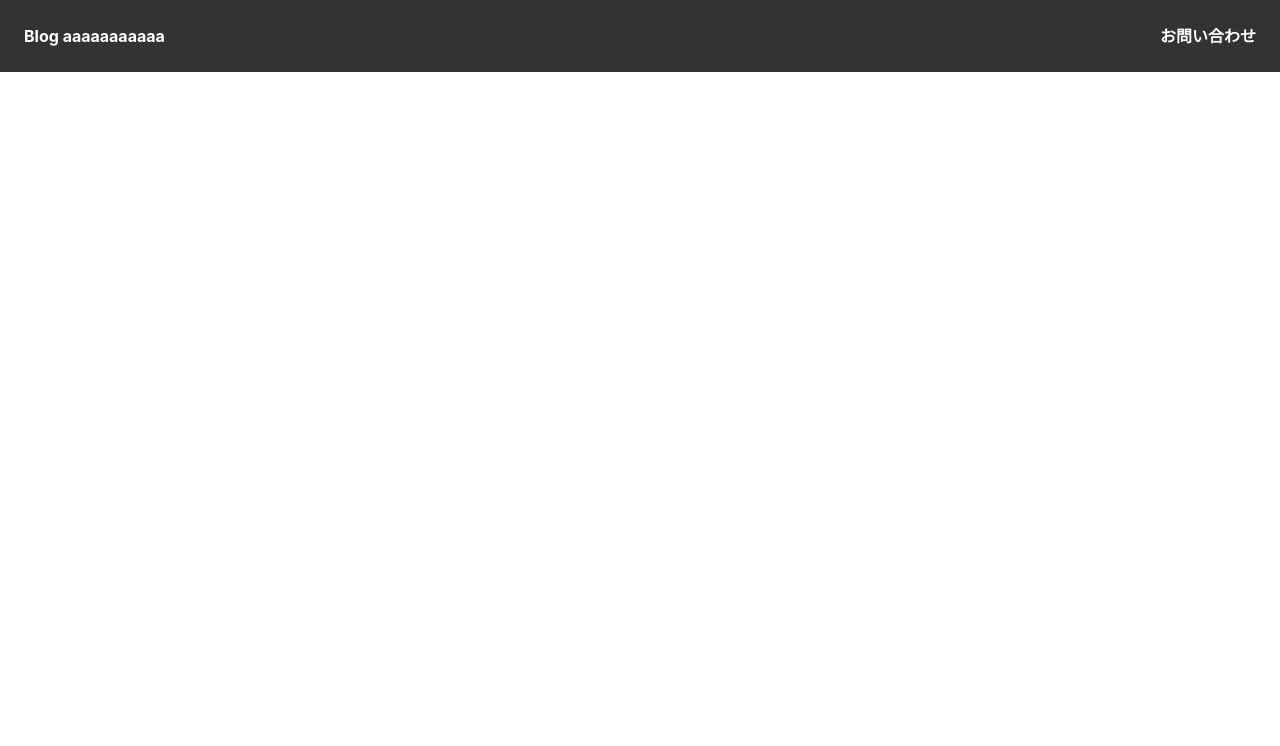
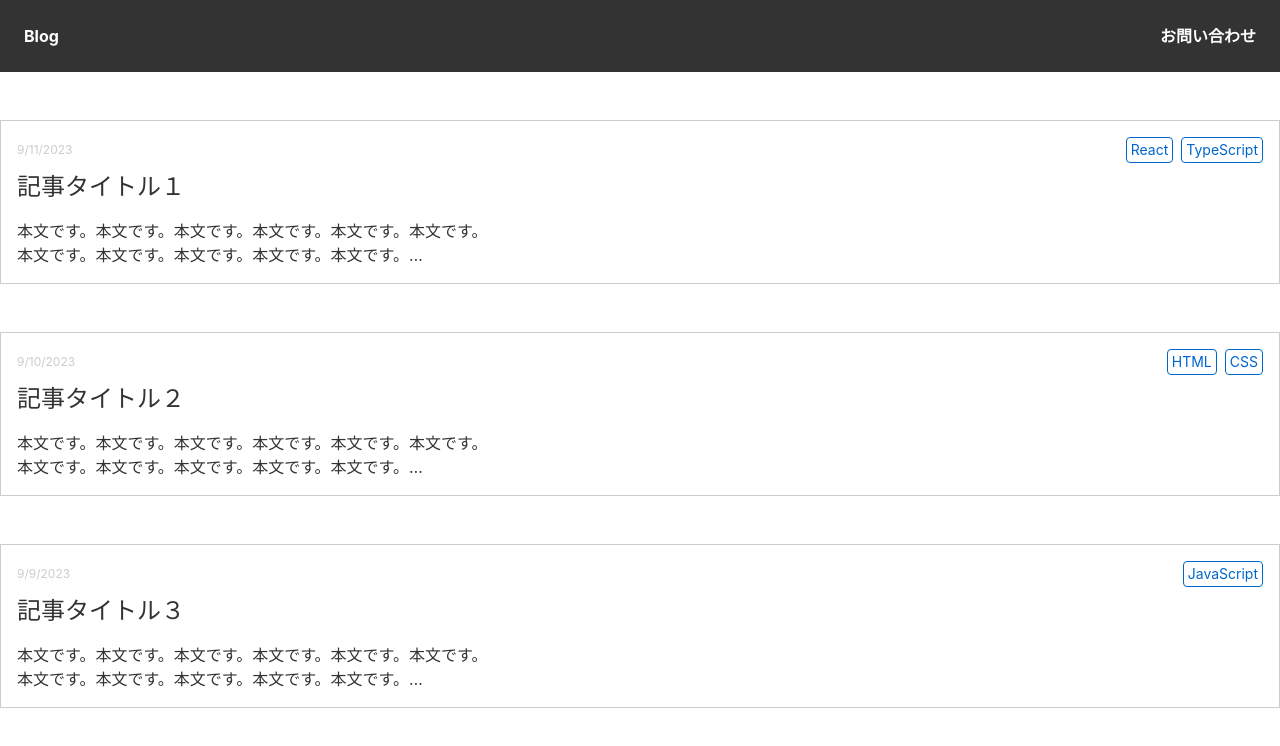
Before and after one commit to AYUMUNISHI/test-app, a React (Create React App) app: page / in a window 1280 px wide. Shown: the top 746 px of the page. Built offline with nearby package versions, Linux system fonts and the light colour scheme.

Commit message:
課題１実装

```diff
--- a/src/App.js
+++ b/src/App.js
@@ -1,4 +1,6 @@
 import { Header } from './component/Header';
+import posts from './data/posts';
+import  Home from './pages/Home'
 
 
 function App() {
@@ -6,6 +8,7 @@ function App() {
     <div className="App">
         <div className="App">
           <Header />
+          <Home src={(posts)} />
         </div>
     </div>
   );
--- a/src/component/Header.jsx
+++ b/src/component/Header.jsx
@@ -4,17 +4,17 @@ import { Link } from 'react-router-dom'
 export const Header = () => {
   return (
     <header
-    className="header flex justify-between items-center p-6 font-bold text-white bg-gray"
+      className="header flex justify-between items-center p-6 font-bold text-white bg-gray-500"
     >
       <Link
-      to="/"
-      className="header-link hover:text-purple-300"
+        to="/"
+        className="header-link hover:text-purple-300"
       >
-        Blog aaaaaaaaaaa
+        Blog
       </Link>
       <Link
-      to="/contact"
-      className="header-link hover:text-purple-300"
+        to="/contact"
+        className="header-link hover:text-purple-300"
       >
         お問い合わせ
       </Link>
--- a/src/pages/Home.jsx
+++ b/src/pages/Home.jsx
@@ -0,0 +1,61 @@
+import React from "react";
+import { Link } from "react-router-dom";
+
+export default function Home({ src }) {
+  return (
+    <>
+      {
+        src.map(post => (
+          <React.Fragment >
+            <Link to={post.thumbnailUrl}>
+              <div
+                className="container mx-auto border border-gray-300 my-12 p-4"
+              >
+
+                <div
+                  className="flex justify-between items-center "
+                >
+                  <div
+                    className="text-gray-300 text-xs"
+                  >
+                    {new Date(post.createdAt).toLocaleDateString()}
+                  </div>
+                  <div
+                    className="flex justify-between gap-2 text-category text-sm"
+                  >
+                    {
+                      post.categories.map((category) => {
+                        return (
+                          <div
+                            key={category}
+                            className="border border-category rounded px-1 py-0.5 "
+                          >
+                            {category}
+                          </div>
+                        )
+                      })
+                    }
+                  </div>
+                </div>
+                <div
+                  className="mt-2 mb-4 text-gray-500 text-2xl"
+                >
+                  {post.title}
+                </div>
+                <div
+                  className="text-gray-500 text-base line-clamp-2"
+                  dangerouslySetInnerHTML={{ __html: `${post.content}` }}
+                >
+
+                </div>
+              </div>
+
+            </Link>
+
+          </React.Fragment>
+
+        ))
+      }
+    </>
+  )
+}
--- a/tailwind.config.js
+++ b/tailwind.config.js
@@ -4,7 +4,9 @@ module.exports = {
   theme: {
     extend: {
       colors:{
-        gray:"#333333"
+        category:"#0066cc",
+        "gray-300":"#ccc",
+        "gray-500":"#333333",
       }
     },
   },
```
